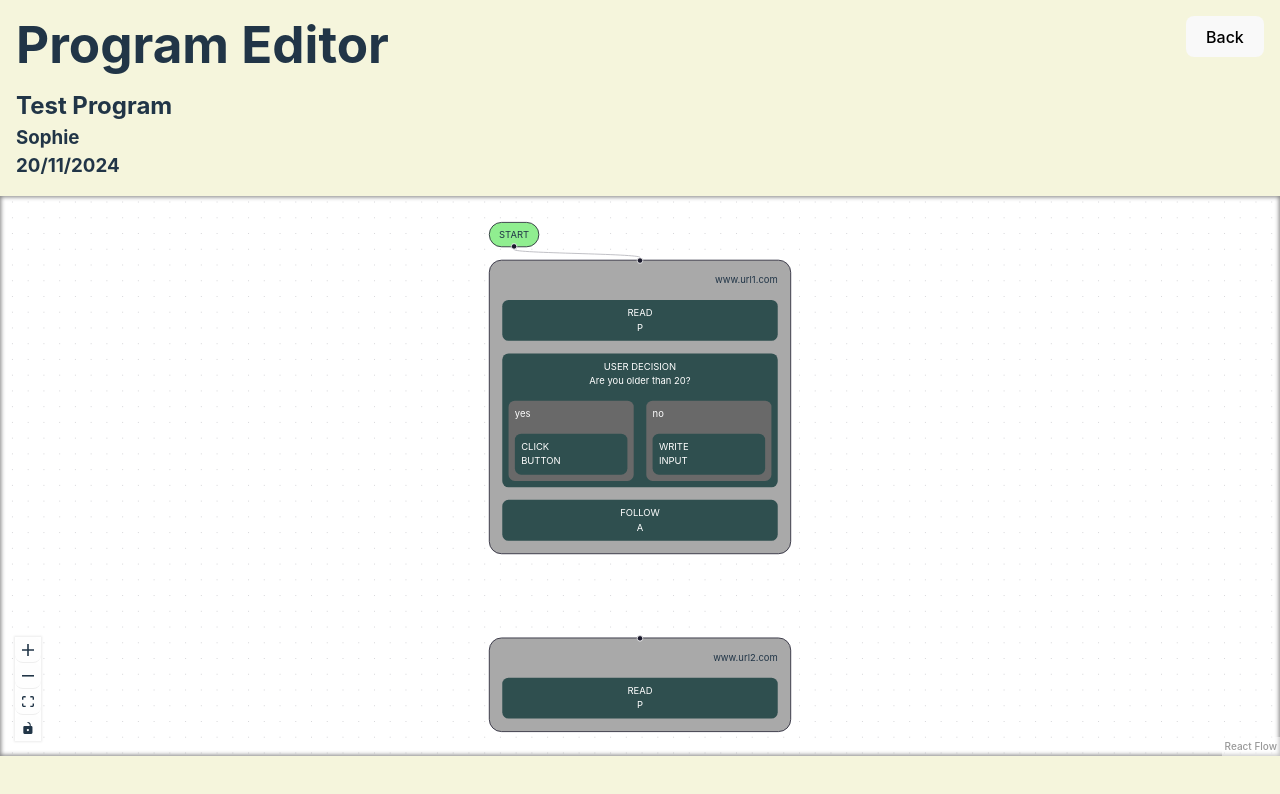
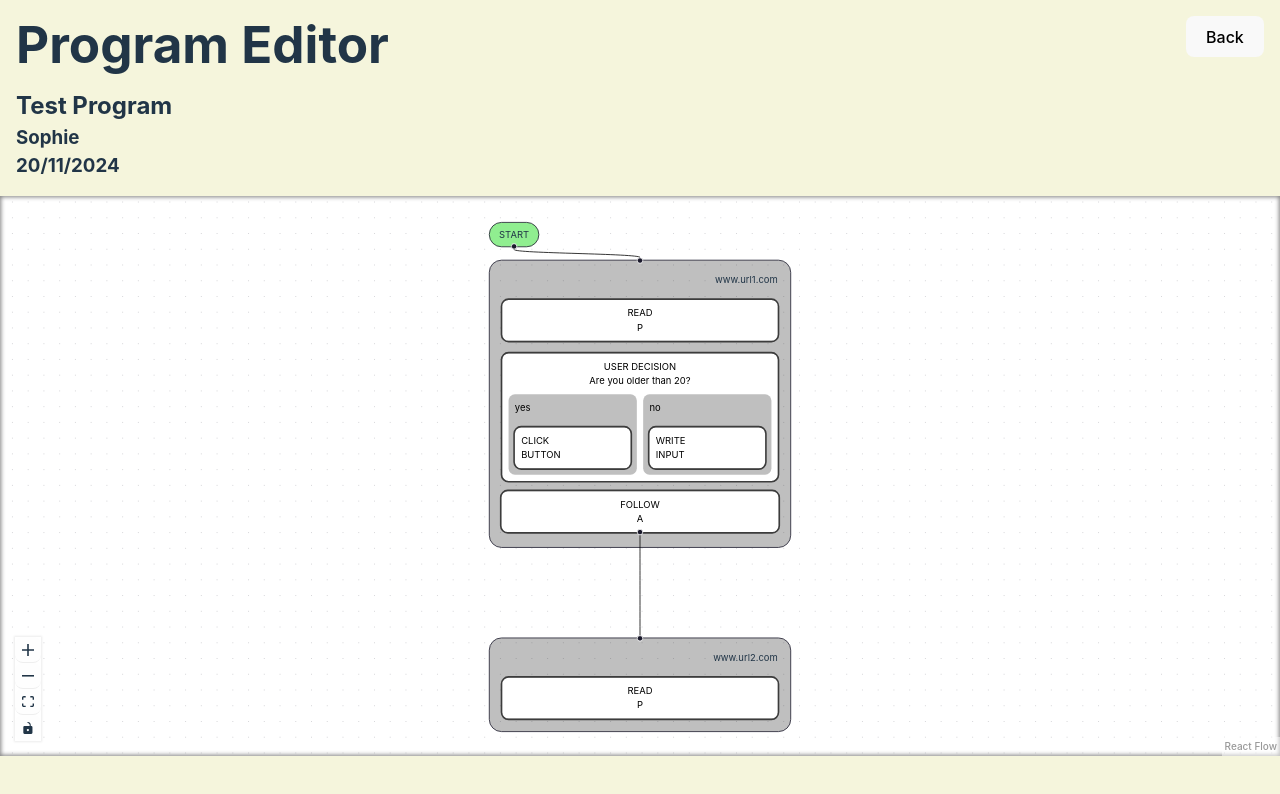
Before and after one commit to SophieClaxton/CSTII-dissertation, a React (Vite) app in the folder frontend/: page / in a window 1280 px wide. Both pictures are taken after a click on the button "Go to Editor". Shown: the top 794 px of the page. Built offline with nearby package versions, Linux system fonts and the light colour scheme; no server answers.

Commit message:
MIBE-42: feat: add static follow node link

```diff
--- /dev/null
+++ b/frontend/src/panel/editor/components/node/FollowNode.tsx
@@ -0,0 +1,17 @@
+import { EditorFollowStep } from '../../../models/ProgramComponent';
+import '../../styles/step.css';
+
+interface FollowNodeProps {
+  step: EditorFollowStep;
+}
+
+const FollowNode: React.FC<FollowNodeProps> = ({ step }) => {
+  return (
+    <>
+      <p>{step.type.toUpperCase()}</p>
+      {step.element && <p>{step.element.tag}</p>}
+    </>
+  );
+};
+
+export default FollowNode;
--- a/frontend/src/panel/editor/components/node/ProgramFlow.tsx
+++ b/frontend/src/panel/editor/components/node/ProgramFlow.tsx
@@ -1,9 +1,10 @@
-import { EditorProgram } from '../../../models/ProgramComponent';
+import { EditorFollowStep, EditorProgram } from '../../../models/ProgramComponent';
 import {
   applyEdgeChanges,
   applyNodeChanges,
   Background,
   Controls,
+  Edge,
   EdgeChange,
   Node,
   NodeChange,
@@ -14,6 +15,13 @@ import '../../styles/program.css';
 import '../../styles/section.css';
 import SectionNode from './SectionNode';
 import { useCallback, useState } from 'react';
+import {
+  mapEditorFollowStepToFollowNode,
+  mapEditorSectionToSectionNode,
+} from '../../../models/mappers/programComponentMapper';
+import FollowNode from './FollowNode';
+import { getFollowSteps } from '../../flowUtils/getNodes';
+import { getFollowEdge } from '../../flowUtils/getEdges';
 
 interface ProgramFlowProps {
   program: EditorProgram;
@@ -27,18 +35,19 @@ const ProgramFlow: React.FC<ProgramFlowProps> = ({ program }) => {
     data: { label: 'START' },
     className: 'start-node',
   };
-  const sectionNodes: Node[] = program.sections.map((section) => ({
-    id: section.id.toString(),
-    type: 'output',
-    position: { x: 16, y: 64 + (section.id - 1) * 480 },
-    data: { label: <SectionNode section={section} /> },
-    className: 'section',
-  }));
+  const sectionNodes: Node[] = program.sections.map((section, index) =>
+    mapEditorSectionToSectionNode(section, <SectionNode section={section} />, index),
+  );
+  const followSteps: EditorFollowStep[] = program.sections.map(getFollowSteps).flat();
+  const followNodes: Node[] = followSteps.map((followNode) =>
+    mapEditorFollowStepToFollowNode(followNode, <FollowNode step={followNode} />),
+  );
 
-  const initialEdges = [{ id: 'start-1', source: 'start', target: sectionNodes[0].id }];
+  const initialEdge = { id: 'start-1', source: 'start', target: sectionNodes[0].id };
+  const followEdges: Edge[] = followSteps.map(getFollowEdge);
 
-  const [nodes, setNodes] = useState([startNode, ...sectionNodes]);
-  const [edges, setEdges] = useState(initialEdges);
+  const [nodes, setNodes] = useState<Node[]>([startNode, ...sectionNodes, ...followNodes]);
+  const [edges, setEdges] = useState<Edge[]>([initialEdge, ...followEdges]);
 
   const onNodesChange = useCallback(
     (changes: NodeChange<Node>[]) => setNodes((nds) => applyNodeChanges(changes, nds)),
--- a/frontend/src/panel/editor/components/node/SectionNode.tsx
+++ b/frontend/src/panel/editor/components/node/SectionNode.tsx
@@ -1,5 +1,4 @@
 import { EditorSection } from '../../../models/ProgramComponent';
-import FollowStep from '../program/FollowStep';
 import InnerStep from '../program/InnerStep';
 import '../../styles/section.css';
 
@@ -17,7 +16,7 @@ const SectionNode: React.FC<SectionProps> = ({ section }) => {
       {section.innerSteps.map((step) => (
         <InnerStep step={step} />
       ))}
-      {section.endStep && <FollowStep step={section.endStep} />}
+      {section.endStep && <div className="empty-follow"></div>}
     </>
   );
 };
--- a/frontend/src/panel/editor/consts/testEditorProgram.ts
+++ b/frontend/src/panel/editor/consts/testEditorProgram.ts
@@ -13,7 +13,8 @@ import {
 const followNode: EditorFollowStep = {
   type: EditorStepType.Follow,
   element: { outerHTML: '', tag: 'A', url: 'www.url1.com' },
-  nextSectionId: 2,
+  nextSectionId: '2',
+  parentSectionId: '1',
 };
 
 const readNode: EditorReadStep = {
@@ -37,14 +38,14 @@ const readNode2: EditorReadStep = {
 };
 
 const subsection1: EditorSubsection = {
-  id: 3,
+  id: '3',
   answer: 'yes',
   innerSteps: [clickNode],
   endStep: undefined,
 };
 
 const subsection2: EditorSubsection = {
-  id: 3,
+  id: '4',
   answer: 'no',
   innerSteps: [writeNode],
   endStep: undefined,
@@ -58,14 +59,14 @@ const decisionNode: EditorUserDecisionStep = {
 };
 
 const section1: EditorSection = {
-  id: 1,
+  id: '1',
   url: 'www.url1.com',
   innerSteps: [readNode, decisionNode],
   endStep: followNode,
 };
 
 const section2: EditorSection = {
-  id: 2,
+  id: '2',
   url: 'www.url2.com',
   innerSteps: [readNode2],
   endStep: undefined,
--- /dev/null
+++ b/frontend/src/panel/editor/flowUtils/getEdges.ts
@@ -0,0 +1,11 @@
+import { Edge } from '@xyflow/react';
+import { EditorFollowStep } from '../../models/ProgramComponent';
+import { mapEditorFollowStepToId } from '../../models/mappers/programComponentMapper';
+
+const getFollowEdge = (followStep: EditorFollowStep): Edge => ({
+  id: `${mapEditorFollowStepToId(followStep)}-${followStep.nextSectionId}`,
+  source: mapEditorFollowStepToId(followStep),
+  target: followStep.nextSectionId,
+});
+
+export { getFollowEdge };
--- /dev/null
+++ b/frontend/src/panel/editor/flowUtils/getNodes.ts
@@ -0,0 +1,18 @@
+import { EditorSection, EditorFollowStep, EditorInnerStep, EditorStepType } from '../../models/ProgramComponent';
+
+const getFollowSteps = (section: EditorSection): EditorFollowStep[] => {
+  const followNodes = section.endStep ? [section.endStep] : [];
+  const innerFollowNodes = section.innerSteps.map(getFollowStepsFromInnerStep).flat();
+  return followNodes.concat(innerFollowNodes);
+};
+
+const getFollowStepsFromInnerStep = (step: EditorInnerStep): EditorFollowStep[] => {
+  if (step.type != EditorStepType.UserDecision) {
+    return [];
+  }
+  const subsection1InnerFollowNodes = step.choice1.innerSteps.map(getFollowStepsFromInnerStep).flat();
+  const subsection2InnerFollowNodes = step.choice2.innerSteps.map(getFollowStepsFromInnerStep).flat();
+  return subsection1InnerFollowNodes.concat(subsection2InnerFollowNodes);
+};
+
+export { getFollowSteps };
--- a/frontend/src/panel/editor/styles/program.css
+++ b/frontend/src/panel/editor/styles/program.css
@@ -46,3 +46,11 @@
   justify-content: center;
   background-color: lightgreen;
 }
+
+.react-flow__edges svg {
+  z-index: 2000 !important;
+}
+
+.react-flow__edge path {
+  stroke: black;
+}
--- a/frontend/src/panel/editor/styles/section.css
+++ b/frontend/src/panel/editor/styles/section.css
@@ -3,7 +3,7 @@
   border-radius: 1rem;
   box-sizing: border-box;
   padding: 1rem;
-  background-color: darkgray;
+  background-color: rgba(0, 0, 0, 0.25);
   display: flex;
   flex-direction: column;
   gap: 1rem;
@@ -15,3 +15,7 @@
   text-align: right;
   align-items: end;
 }
+
+.empty-follow {
+  height: 3.25rem;
+}
--- a/frontend/src/panel/editor/styles/step.css
+++ b/frontend/src/panel/editor/styles/step.css
@@ -4,8 +4,9 @@
   border-radius: 0.5rem;
   box-sizing: border-box;
   padding: 0.5rem;
-  background-color: darkslategrey;
-  color: white;
+  background-color: rgb(255, 255, 255);
+  outline: 2px solid rgb(60, 60, 60);
+  color: black;
 }
 
 .user-decision-group {
@@ -18,6 +19,15 @@
   width: 100%;
   display: flex;
   flex-direction: row;
-  gap: 1rem;
-  margin-top: 1rem;
+  gap: 0.5rem;
+  margin-top: 0.5rem;
 }
+
+.follow-step {
+  width: 22rem;
+  border: none;
+}
+
+.follow-step:focus {
+  outline: 3px solid rgb(60, 60, 60) !important;
+}
--- a/frontend/src/panel/editor/styles/subsection.css
+++ b/frontend/src/panel/editor/styles/subsection.css
@@ -3,7 +3,7 @@
   box-sizing: border-box;
   width: 100%;
   padding: 0.5rem;
-  background-color: dimgray;
+  background-color: rgba(0, 0, 0, 0.25);
   display: flex;
   flex-direction: column;
   gap: 1rem;
--- /dev/null
+++ b/frontend/src/panel/models/mappers/programComponentMapper.ts
@@ -0,0 +1,27 @@
+import { Node } from '@xyflow/react';
+import { EditorFollowStep, EditorSection } from '../ProgramComponent';
+import { ReactNode } from 'react';
+
+const mapEditorSectionToSectionNode = (section: EditorSection, sectionElement: ReactNode, sectionNo: number): Node => ({
+  id: section.id.toString(),
+  type: 'output',
+  position: { x: 16, y: 64 + sectionNo * 480 },
+  data: { label: sectionElement },
+  className: 'section',
+});
+
+const mapEditorFollowStepToId = (followStep: EditorFollowStep) => {
+  return `${followStep.parentSectionId}-F`;
+};
+
+const mapEditorFollowStepToFollowNode = (followStep: EditorFollowStep, followStepElement: ReactNode): Node => ({
+  id: mapEditorFollowStepToId(followStep),
+  type: 'input',
+  position: { x: 16, y: 294 },
+  data: { label: followStepElement },
+  className: 'step follow-step',
+  parentId: followStep.parentSectionId,
+  draggable: false,
+});
+
+export { mapEditorSectionToSectionNode, mapEditorFollowStepToId, mapEditorFollowStepToFollowNode };
```
Also changed, not shown: frontend/src/panel/models/ProgramComponent.ts (+4 -3 lines), 1 other file (tests, documents, lock files or other folders).
